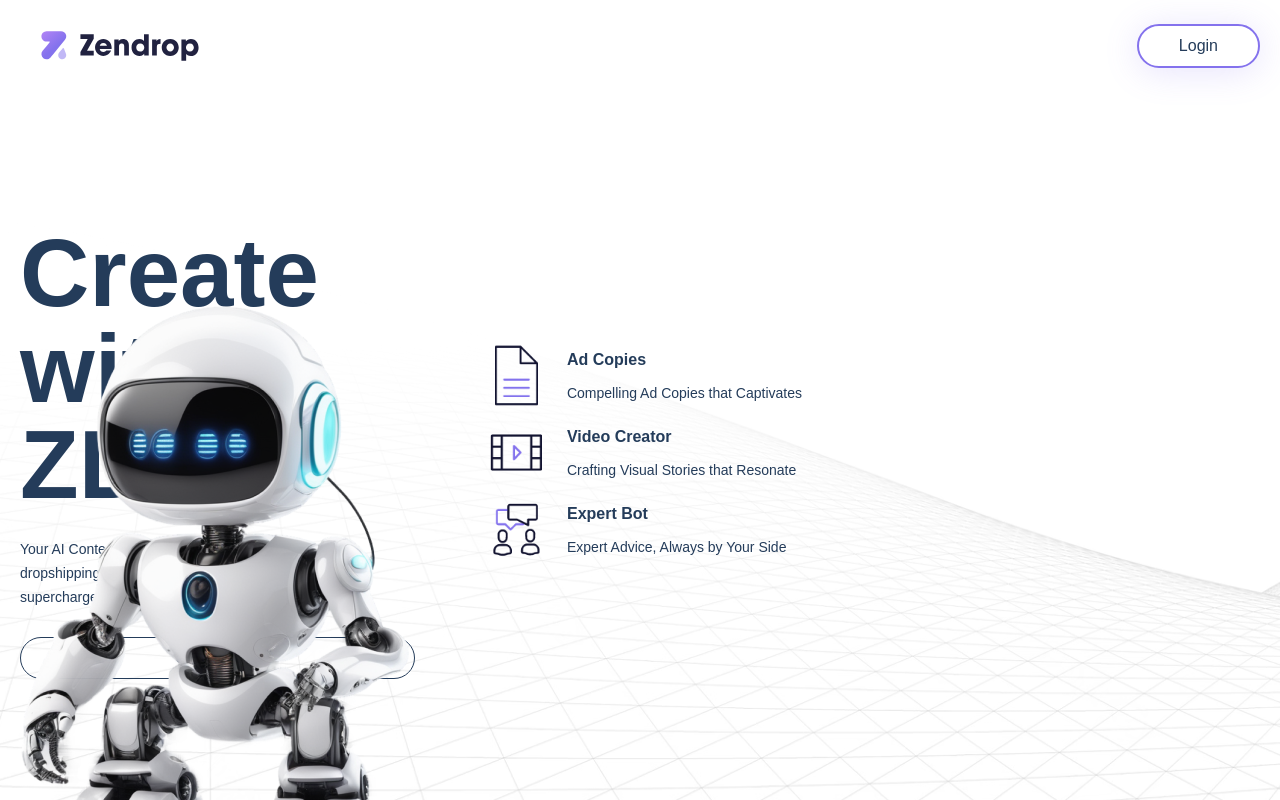
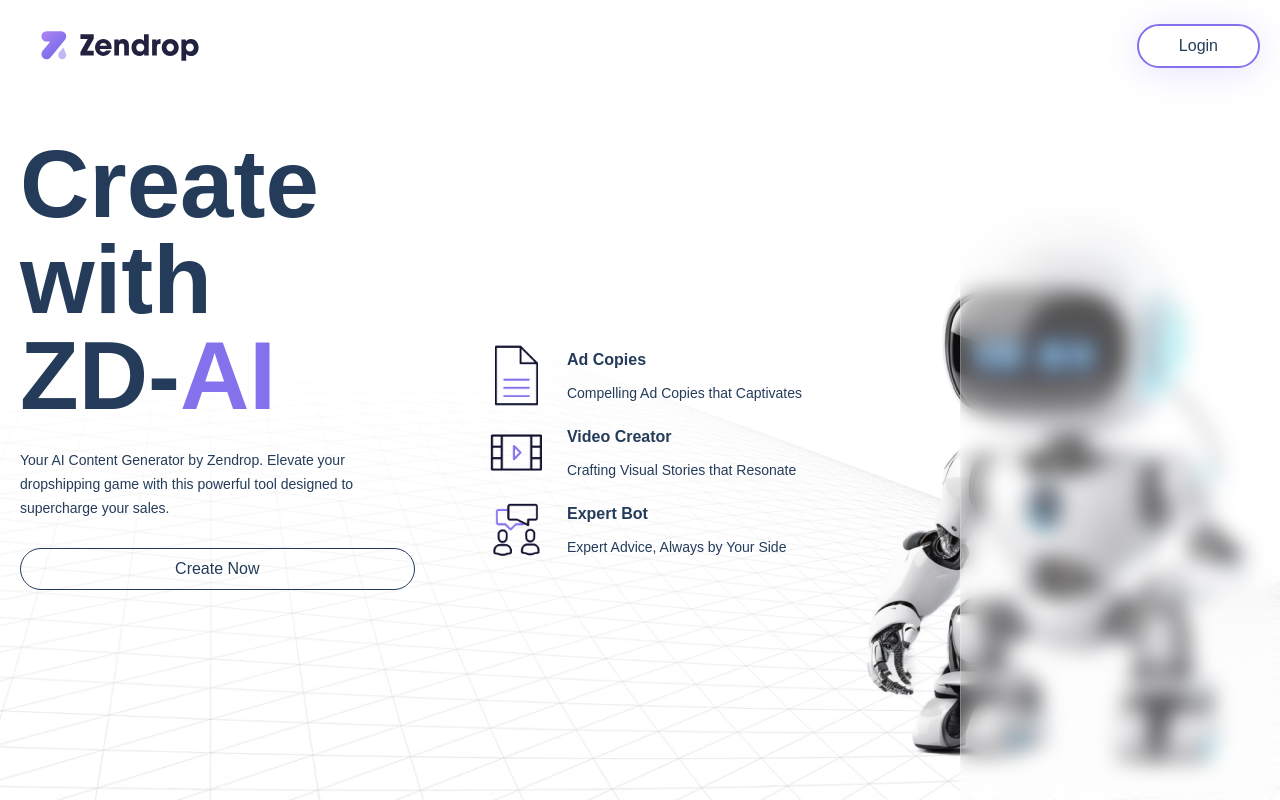
Before and after one commit to vaibhavpurohit-tecblic/Figma-POC-BE, a Vue app: page / in a window 1280 px wide. Built offline with nearby package versions, Linux system fonts and the light colour scheme.

Commit message:
Home Screen UI Bug Fixed

```diff
--- a/src/view/Home.vue
+++ b/src/view/Home.vue
@@ -19,7 +19,7 @@
   <div class="flex flex-col gap-3 min-h-screen max-h-screen overflow-hidden">
     <Header :auth="false" active="" />
     <div
-      class="flex-1 home-screen-background-img flex flex-col justify-center md:relative md:home-screen-blurred-container overflow-y-auto md:overflow-y-hidden overflow-x-hidden"
+      class="flex-1 home-screen-background-img flex flex-col justify-center md:relative home-screen-blurred-container overflow-y-auto md:overflow-y-hidden overflow-x-hidden"
     >
       <div class="container mx-auto p-5 h-[calc(100vh-100px)] md:h-auto">
         <div class="grid grid-cols-1 md:grid-cols-3 gap-7">
@@ -100,7 +100,7 @@
               </div>
             </div>
           </div>
-          <div class="relative md:absolute robo-blurred-container">
+          <div class="relative robo-blurred-container">
             <img
               src="../assets/images/roboMan.png"
               alt="Robo Man"
@@ -118,6 +118,7 @@
   background-image: url(../assets/images/AppBackground.png);
 }
 
+@media only screen and (min-width: 501px) {
   .home-screen-blurred-container::after {
     content: "";
     position: absolute;
@@ -129,6 +130,7 @@
     border: 1px solid rgba(255, 255, 255, 0.2);
     background: rgba(255, 255, 255, 0.3);
     backdrop-filter: blur(10px);
+  }
 }
 
 @media only screen and (max-width: 500px) {
```
Lines whose indentation alone changed are shown as unchanged.
